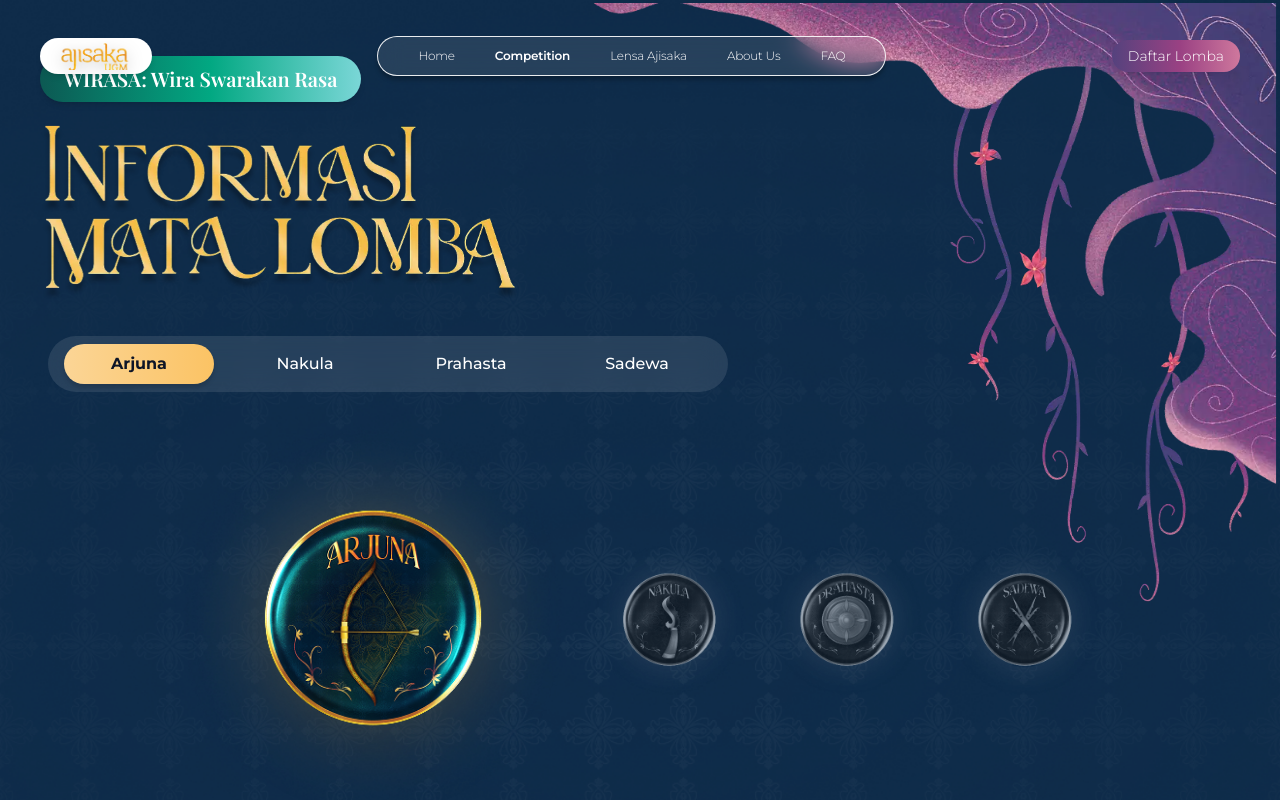
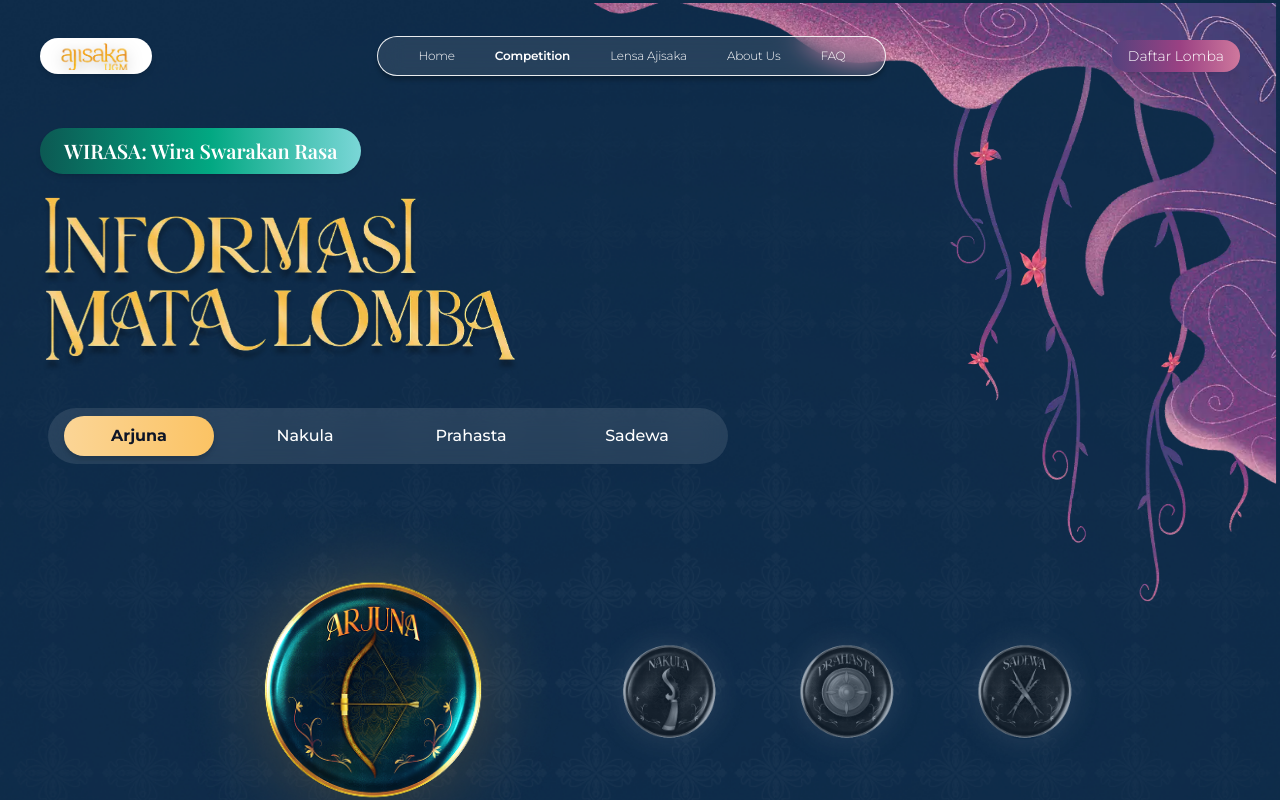
Before and after one commit to zaidrobbani/ajisaka-2026, a Next.js app: page /competition in a window 1280 px wide. Shown: the top 800 px of the page. Built offline with nearby package versions, Linux system fonts and the light colour scheme; a web font is replaced by a local one.

Commit message:
fix: styling margin and change FAQ image

```diff
--- a/src/feature/competition/component/layout/Landing.tsx
+++ b/src/feature/competition/component/layout/Landing.tsx
@@ -98,7 +98,7 @@ const Landing = () => {
         height={500}
         className="w-80.5 sm:w-62.5 md:w-100 lg:w-200 absolute object-cover top-0 right-0 z-10 animate-[rootWave_9s_ease-in-out_infinite]"
       />
-      <div className="w-full px-4 md:px-10 h-auto flex flex-col items-start justify-center py-4 gap-4 md:gap-6 relative z-10 mt-6 md:mt-0">
+      <div className="w-full px-4 md:px-10 h-auto flex flex-col items-start justify-center py-4 gap-4 md:gap-6 relative z-10 mt-6 md:mt-18">
         <div className="w-[80%] sm:w-[60%] md:w-auto mt-6 md:mt-10 flex items-center justify-center rounded-full py-2 px-6 bg-gradient-200 shadow-md backdrop-blur-sm">
           <h1 className="text-white font-playfair text-sm sm:text-lg md:text-xl leading-4 xs:leading-normal font-semibold text-center">
             WIRASA: Wira Swarakan Rasa
--- a/src/feature/faq/component/layout/Landing.tsx
+++ b/src/feature/faq/component/layout/Landing.tsx
@@ -20,7 +20,7 @@ const Landing = () => {
                 </div>
                 <div className='w-full max-w-4xl h-auto flex items-center justify-center drop-shadow-2xl mt-10 md:mt-16 relative z-10'>
                     <Image
-                        src={"/image-39.webp"}
+                        src={"/FAQ.webp"}
                         alt='FAQ'
                         width={1200}
                         height={500}
```
Also changed, not shown: public/FAQ.webp (added).
